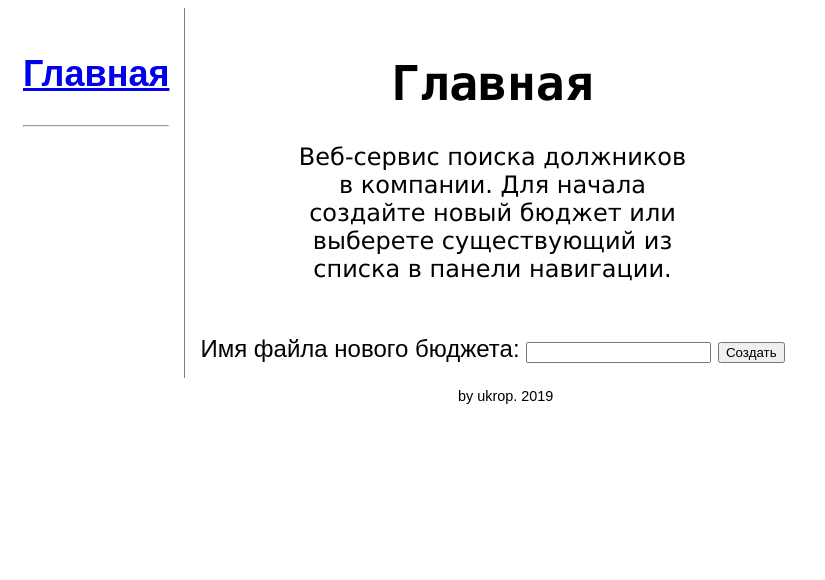
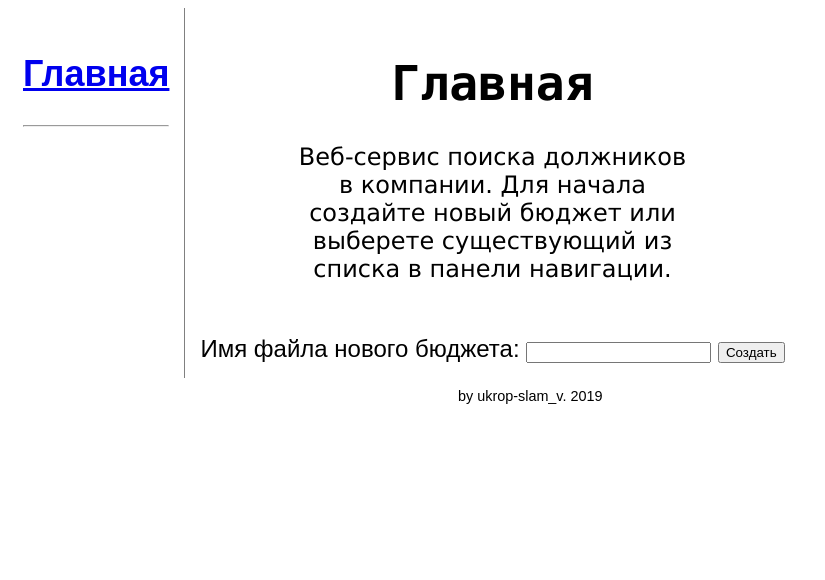
Before and after one commit to gangstaar/debtor, a Flask app: page /debtor in a window 1280 px wide. Shown: the top 580 px of the page, without its empty margins (0-825 px from the left). Run offline with Flask 2, Linux system fonts and the light colour scheme.

Commit message:
Расширил футер

```diff
--- a/run.py
+++ b/run.py
@@ -1 +1 @@
-from main import app
+from .main import app
--- a/templates/base.html
+++ b/templates/base.html
@@ -68,7 +68,7 @@
     </tr>
 </table>
 <div class="footer">
-    by ukrop. 2019
+    by ukrop-slam_v. 2019
 </div>
 </body>
 </html>
```
